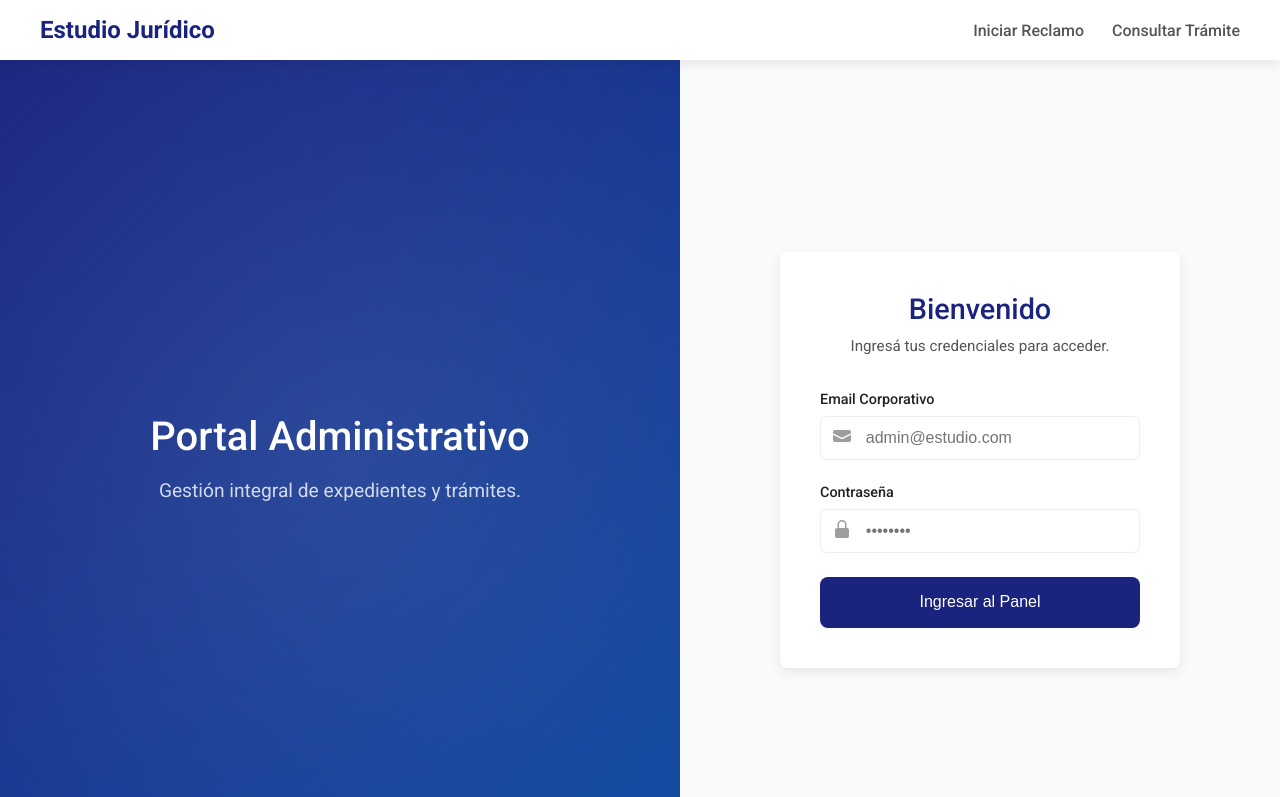
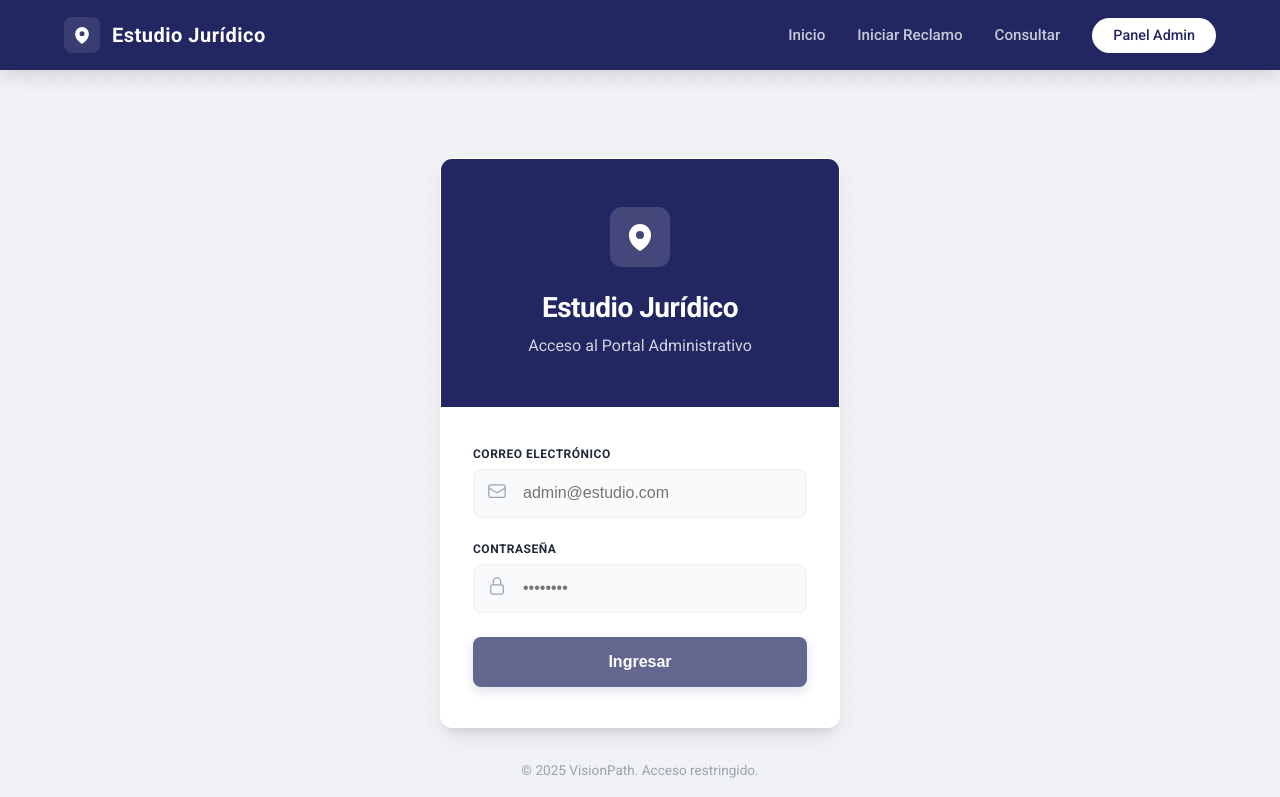
Before and after one commit to matibbaez/estudio-web, an Angular app: page /login in a window 1280 px wide. Shown: the top 797 px of the page. Built offline with nearby package versions, Linux system fonts and the light colour scheme.

Commit message:
Se cambia el diseño del navbar y login

```diff
--- a/angular.json
+++ b/angular.json
@@ -43,8 +43,8 @@
                   },
                   {
                     "type": "anyComponentStyle",
-                    "maximumWarning": "2kb",
-                    "maximumError": "4kb"
+                    "maximumWarning": "10kb",
+                    "maximumError": "20kb"
                   }
                 ],
                 "fileReplacements": [
--- a/src/app/components/navbar/navbar.html
+++ b/src/app/components/navbar/navbar.html
@@ -2,32 +2,36 @@
   <div class="navbar-container">
 
     <a class="navbar-brand" routerLink="/" (click)="cerrarMenu()">
-      Estudio Jurídico
+      <div class="brand-icon">
+        <svg xmlns="http://www.w3.org/2000/svg" viewBox="0 0 24 24" fill="currentColor">
+          <path fill-rule="evenodd" d="M11.54 22.351l.07.04.028.016a.76.76 0 00.723 0l.028-.015.071-.041a16.975 16.975 0 001.144-.742 19.58 19.58 0 002.683-2.282c1.944-1.99 3.963-4.98 3.963-8.827a8.25 8.25 0 00-16.5 0c0 3.846 2.02 6.837 3.963 8.827a19.58 19.58 0 002.682 2.282 16.975 16.975 0 001.145.742zM12 13.5a3 3 0 100-6 3 3 0 000 6z" clip-rule="evenodd" />
+        </svg>
+      </div>
+      <span class="brand-text">Estudio Jurídico</span>
     </a>
 
     <div class="navbar-links-desktop">
-      <a routerLink="/iniciar-reclamo" routerLinkActive="active">
-        Iniciar Reclamo
-      </a>
-      <a routerLink="/consultar-tramite" routerLinkActive="active">
-        Consultar Trámite
+      <a routerLink="/" routerLinkActive="active" [routerLinkActiveOptions]="{exact: true}">Inicio</a>
+      <a routerLink="/iniciar-reclamo" routerLinkActive="active">Iniciar Reclamo</a>
+      <a routerLink="/consultar-tramite" routerLinkActive="active">Consultar</a>
+      <a routerLink="/login" class="btn-admin" routerLinkActive="active-btn">
+        Panel Admin
       </a>
     </div>
 
-    <button class="mobile-menu-button" (click)="toggleMenu()">
-        <span></span>
-        <span></span>
-        <span></span>
+    <button class="mobile-menu-button" (click)="toggleMenu()" aria-label="Menu">
+      <span></span>
+      <span></span>
+      <span></span>
     </button>
 
   </div>
 
-  <div class="mobile-menu-links" [class.abierto]="menuAbierto">
-    <a routerLink="/iniciar-reclamo" routerLinkActive="active" (click)="cerrarMenu()">
-      Iniciar Reclamo
-    </a>
-    <a routerLink="/consultar-tramite" routerLinkActive="active" (click)="cerrarMenu()">
-      Consultar Trámite
-    </a>
+  <div class="mobile-menu-dropdown" [class.abierto]="menuAbierto">
+    <a routerLink="/" routerLinkActive="active" [routerLinkActiveOptions]="{exact: true}" (click)="cerrarMenu()">Inicio</a>
+    <a routerLink="/iniciar-reclamo" routerLinkActive="active" (click)="cerrarMenu()">Iniciar Reclamo</a>
+    <a routerLink="/consultar-tramite" routerLinkActive="active" (click)="cerrarMenu()">Consultar Estado</a>
+    <div class="divider"></div>
+    <a routerLink="/login" class="link-admin" (click)="cerrarMenu()">Acceso Administrativo</a>
   </div>
 </nav>
--- a/src/app/components/navbar/navbar.scss
+++ b/src/app/components/navbar/navbar.scss
@@ -1,52 +1,88 @@
-/* Usamos las variables globales que definimos en styles.scss */
+/* Usamos variables globales */
+
 :host {
-  display: block; // Importante para que el navbar ocupe su espacio
+  display: block;
+  position: sticky; /* ¡Se pega arriba! */
+  top: 0;
+  z-index: 1000; /* Por encima de todo */
+  width: 100%;
 }
 
 .navbar {
-  background-color: var(--color-fondo-tarjeta); // ¡Ahora es blanco!
-  color: var(--color-texto-principal);
-  padding: 1rem 2rem;
-  box-shadow: var(--sombra-tarjeta); // ¡La "flotación"!
-  position: relative; // Para que el menú móvil se posicione bien
-  z-index: 1000;
+  background-color: var(--color-primario); /* Azul Oscuro */
+  color: white;
+  box-shadow: 0 4px 20px rgba(0, 0, 0, 0.15); /* Sombra suave */
+  height: 70px; /* Altura fija elegante */
+  display: flex;
+  align-items: center;
+  transition: all 0.3s ease;
 }
 
 .navbar-container {
+  width: 100%;
   max-width: 1200px;
   margin: 0 auto;
+  padding: 0 1.5rem;
   display: flex;
   justify-content: space-between;
   align-items: center;
+  height: 100%;
 }
 
+/* --- MARCA --- */
 .navbar-brand {
-  color: var(--color-primario); // El logo/marca usa el color primario
-  font-size: 1.5rem;
-  font-weight: 700; // Más grueso
+  display: flex;
+  align-items: center;
+  gap: 0.75rem;
   text-decoration: none;
+  color: white;
+  cursor: pointer;
+
+  .brand-icon {
+    width: 36px;
+    height: 36px;
+    background-color: rgba(255, 255, 255, 0.1);
+    border-radius: 8px;
+    display: flex;
+    align-items: center;
+    justify-content: center;
+
+    svg {
+      width: 20px;
+      height: 20px;
+      color: white;
+    }
+  }
+
+  .brand-text {
+    font-size: 1.25rem;
+    font-weight: 700;
+    letter-spacing: 0.5px;
+  }
 }
 
-/* ---------------------------------- */
-/* 1. LINKS DE ESCRITORIO
-/* ---------------------------------- */
+/* --- LINKS ESCRITORIO --- */
 .navbar-links-desktop {
+  display: flex;
+  align-items: center;
+  gap: 2rem;
+
   a {
-    color: var(--color-texto-secundario);
+    color: rgba(255, 255, 255, 0.75); /* Blanco un poco transparente */
     text-decoration: none;
-    font-size: 1rem;
+    font-size: 0.95rem;
     font-weight: 500;
-    margin-left: 1.5rem;
-    padding-bottom: 0.5rem; // Espacio para el borde
+    transition: all 0.3s ease;
     position: relative;
-    transition: color 0.3s ease;
+    padding: 0.5rem 0;
 
-    // Borde inferior sutil para el link activo
+    &:hover {
+      color: white;
+    }
+
     &.active {
-      color: var(--color-primario);
-      font-weight: 700;
+      color: white;
 
-      // Animación de la línea
       &::after {
         content: '';
         position: absolute;
@@ -54,112 +90,89 @@
         left: 0;
         width: 100%;
         height: 2px;
-        background-color: var(--color-primario);
+        background-color: #ffffff; // <-- ¡AHORA ES BLANCO PURO!
+        border-radius: 2px;
       }
     }
+  }
 
-    &:hover:not(.active) {
+  /* Botón especial para Admin */
+  .btn-admin {
+    background-color: rgba(255, 255, 255, 0.1);
+    padding: 0.5rem 1.25rem;
+    border-radius: 20px;
+    font-size: 0.9rem;
+    color: white;
+    border: 1px solid transparent;
+
+    &:hover {
+      background-color: white;
       color: var(--color-primario);
     }
+
+    &.active-btn {
+      background-color: white;
+      color: var(--color-primario);
+    }
+
+    &::after { display: none; } /* Sin línea abajo */
   }
 }
 
-/* ---------------------------------- */
-/* 5. ESTILOS PARA EL BOTÓN MÓVIL (HAMBURGUESA ANIMADA)
-/* (Esto reemplaza los estilos de .mobile-menu-button que teníamos)
-/* ---------------------------------- */
-
+/* --- BOTÓN HAMBURGUESA (Móvil) --- */
 .mobile-menu-button {
-  display: none; // Oculto en desktop (esto ya lo teníamos)
+  display: none; /* Oculto en desktop */
   background: none;
   border: none;
   cursor: pointer;
+  width: 30px;
+  height: 24px;
+  position: relative;
+  padding: 0;
+  z-index: 1001;
 
-  // Contenedor para las 3 líneas
-  width: 28px;
-  height: 24px;
-  position: relative; // Para posicionar las líneas adentro
-  z-index: 1001; // Asegurarse de que esté sobre el menú móvil
-
-  // Las 3 líneas (el ícono)
   span {
     display: block;
     position: absolute;
-    height: 3px; // Grosor de la línea
+    height: 2px;
     width: 100%;
-    background-color: var(--color-primario);
-    border-radius: 3px;
+    background-color: white;
+    border-radius: 2px;
     left: 0;
+    transition: all 0.3s ease;
 
-    // ¡La transición! Esta es la clave de la animación
-    transition: all 0.3s cubic-bezier(0.68, -0.55, 0.27, 1.55);
-
-    // Posición inicial de cada línea
     &:nth-child(1) { top: 0; }
     &:nth-child(2) { top: 10px; }
     &:nth-child(3) { top: 20px; }
   }
 }
 
-/* ---------------------------------- */
-/* 6. LA MAGIA: ANIMACIÓN A "X"
-/* ---------------------------------- */
-
-/* Cuando el <nav> (el padre) tenga la clase .menu-abierto...
-  buscamos nuestro botón y animamos las líneas de adentro.
-*/
-.navbar.menu-abierto {
-
-  .mobile-menu-button span {
-
-    // 1. La línea de ARRIBA: Rota 45 grados y se mueve al centro
-    &:nth-child(1) {
-      transform: translateY(10px) rotate(45deg);
-    }
-
-    // 2. La línea del MEDIO: Se desvanece
-    &:nth-child(2) {
-      opacity: 0;
-    }
-
-    // 3. La línea de ABAJO: Rota -45 grados y se mueve al centro
-    &:nth-child(3) {
-      transform: translateY(-10px) rotate(-45deg);
-    }
-  }
+/* Animación a "X" cuando está abierto */
+.navbar.menu-abierto .mobile-menu-button span {
+  &:nth-child(1) { transform: translateY(10px) rotate(45deg); }
+  &:nth-child(2) { opacity: 0; }
+  &:nth-child(3) { transform: translateY(-10px) rotate(-45deg); }
 }
 
-/* No te olvides de la Media Query que teníamos,
-  que es la que hace aparecer el botón en móvil
-*/
-@media (max-width: 768px) {
-  .mobile-menu-button {
-    display: block; // Mostramos botón hamburguesa
-  }
+/* --- MENÚ DESPLEGABLE (Móvil) --- */
+.mobile-menu-dropdown {
+  display: none; /* Oculto por defecto */
+  position: absolute;
+  top: 70px; /* Altura del navbar */
+  left: 0;
+  width: 100%;
+  background-color: var(--color-primario); /* Mismo color que navbar */
+  box-shadow: 0 10px 20px rgba(0, 0, 0, 0.1);
+  border-top: 1px solid rgba(255, 255, 255, 0.1);
+  padding: 1rem 0;
 
-  // (El resto de las reglas de la media query
-  // .navbar-links-desktop { display: none; }
-  // se quedan como estaban)
-}
+  /* Animación */
+  transform: translateY(-20px);
+  opacity: 0;
+  transition: all 0.3s ease;
+  pointer-events: none;
 
-/* ---------------------------------- */
-/* 3. LINKS DE MÓVIL (MENÚ DESPLEGABLE)
-/* ---------------------------------- */
-.mobile-menu-links {
-  display: none; // Oculto por defecto
-  width: 100%;
-  background-color: var(--color-fondo-tarjeta);
-  box-shadow: 0 8px 10px rgba(0, 0, 0, 0.05); // Sombra suave hacia abajo
-
-  // Animación de despliegue
-  transform: translateY(-10px);
-  opacity: 0;
-  pointer-events: none;
-  transition: transform 0.3s ease, opacity 0.3s ease;
-
-  // Estado abierto
   &.abierto {
-    display: block;
     transform: translateY(0);
     opacity: 1;
     pointer-events: auto;
@@ -167,39 +180,39 @@
 
   a {
     display: block;
-    padding: 1.25rem 2rem;
-    text-align: center;
+    padding: 1rem 2rem;
+    color: rgba(255, 255, 255, 0.8);
     text-decoration: none;
-    color: var(--color-texto-principal);
-    font-weight: 500;
-    border-top: 1px solid var(--color-borde-suave);
+    font-size: 1rem;
+    border-left: 4px solid transparent;
+
+    &:hover {
+      background-color: rgba(255, 255, 255, 0.05);
+      color: white;
+    }
 
     &.active {
-      color: var(--color-primario);
-      background-color: var(--color-fondo-pagina);
+      color: white;
+      border-left-color: var(--color-exito);
+      background-color: rgba(255, 255, 255, 0.05);
     }
+  }
+
+  .divider {
+    height: 1px;
+    background-color: rgba(255, 255, 255, 0.1);
+    margin: 0.5rem 2rem;
+  }
+
+  .link-admin {
+    font-weight: 600;
+    color: #90caf9; /* Un azul clarito para destacar */
   }
 }
 
-
-/* ---------------------------------- */
-/* 4. MEDIA QUERY (La magia del responsive)
-/* ---------------------------------- */
+/* --- RESPONSIVE --- */
 @media (max-width: 768px) {
-
-  .navbar-links-desktop {
-    display: none; // Ocultamos links de escritorio
-  }
-
-  .mobile-menu-button {
-    display: block; // Mostramos botón hamburguesa
-  }
-
-  // Hacemos que el menú desplegable ocupe el ancho
-  .mobile-menu-links {
-    position: absolute;
-    top: 100%; // Justo debajo del navbar
-    left: 0;
-    right: 0;
-  }
+  .navbar-links-desktop { display: none; }
+  .mobile-menu-button { display: block; }
+  .mobile-menu-dropdown { display: block; }
 }
--- a/src/app/pages/login/login.html
+++ b/src/app/pages/login/login.html
@@ -1,27 +1,28 @@
-<div class="login-container">
+<div class="login-page">
 
-  <div class="login-visual">
-    <div class="visual-content">
-      <h2>Portal Administrativo</h2>
-      <p>Gestión integral de expedientes y trámites.</p>
-    </div>
-  </div>
+  <div class="login-container">
 
-  <div class="login-form-wrapper">
     <div class="login-card">
 
       <div class="login-header">
-        <h3>Bienvenido</h3>
-        <p>Ingresá tus credenciales para acceder.</p>
+
+        <div class="brand-icon">
+          <svg xmlns="http://www.w3.org/2000/svg" viewBox="0 0 24 24" fill="currentColor">
+            <path fill-rule="evenodd" d="M11.54 22.351l.07.04.028.016a.76.76 0 00.723 0l.028-.015.071-.041a16.975 16.975 0 001.144-.742 19.58 19.58 0 002.683-2.282c1.944-1.99 3.963-4.98 3.963-8.827a8.25 8.25 0 00-16.5 0c0 3.846 2.02 6.837 3.963 8.827a19.58 19.58 0 002.682 2.282 16.975 16.975 0 001.145.742zM12 13.5a3 3 0 100-6 3 3 0 000 6z" clip-rule="evenodd" />
+          </svg>
+        </div>
+
+        <h1>Estudio Jurídico</h1>
+        <p>Acceso al Portal Administrativo</p>
       </div>
 
-      <form [formGroup]="loginForm" (ngSubmit)="onSubmit()" class="form-moderno">
+      <form [formGroup]="loginForm" (ngSubmit)="onSubmit()" class="login-form">
 
         <div class="form-field icon-field">
-          <label for="email">Email Corporativo</label>
+          <label for="email">Correo Electrónico</label>
           <div class="input-wrapper">
             <span class="icon">
-              <svg xmlns="http://www.w3.org/2000/svg" viewBox="0 0 20 20" fill="currentColor"><path d="M3 4a2 2 0 00-2 2v1.161l8.441 4.221a1.25 1.25 0 001.118 0L19 7.161V6a2 2 0 00-2-2H3zM19 8.839l-7.77 3.885a2.75 2.75 0 01-2.46 0L1 8.839V14a2 2 0 002 2h14a2 2 0 002-2V8.839z" /></svg>
+              <svg xmlns="http://www.w3.org/2000/svg" fill="none" viewBox="0 0 24 24" stroke-width="1.5" stroke="currentColor"><path stroke-linecap="round" stroke-linejoin="round" d="M21.75 6.75v10.5a2.25 2.25 0 01-2.25 2.25h-15a2.25 2.25 0 01-2.25-2.25V6.75m19.5 0A2.25 2.25 0 0019.5 4.5h-15a2.25 2.25 0 00-2.25 2.25m19.5 0v.243a2.25 2.25 0 01-1.07 1.916l-7.5 4.615a2.25 2.25 0 01-2.36 0L3.32 8.91a2.25 2.25 0 01-1.07-1.916V6.75" /></svg>
             </span>
             <input id="email" type="email" formControlName="email" placeholder="admin@estudio.com">
           </div>
@@ -34,22 +35,26 @@
           <label for="password">Contraseña</label>
           <div class="input-wrapper">
             <span class="icon">
-              <svg xmlns="http://www.w3.org/2000/svg" viewBox="0 0 20 20" fill="currentColor"><path fill-rule="evenodd" d="M10 1a4.5 4.5 0 00-4.5 4.5V9H5a2 2 0 00-2 2v6a2 2 0 002 2h10a2 2 0 002-2v-6a2 2 0 00-2-2h-.5V5.5A4.5 4.5 0 0010 1zm3 8V5.5a3 3 0 10-6 0V9h6z" clip-rule="evenodd" /></svg>
+              <svg xmlns="http://www.w3.org/2000/svg" fill="none" viewBox="0 0 24 24" stroke-width="1.5" stroke="currentColor"><path stroke-linecap="round" stroke-linejoin="round" d="M16.5 10.5V6.75a4.5 4.5 0 10-9 0v3.75m-.75 11.25h10.5a2.25 2.25 0 002.25-2.25v-6.75a2.25 2.25 0 00-2.25-2.25H6.75a2.25 2.25 0 00-2.25 2.25v6.75a2.25 2.25 0 002.25 2.25z" /></svg>
             </span>
             <input id="password" type="password" formControlName="password" placeholder="••••••••">
           </div>
           <div *ngIf="loginForm.get('password')?.invalid && loginForm.get('password')?.touched" class="error">
-            La contraseña es obligatoria.
+            Contraseña requerida.
           </div>
         </div>
 
-        <button type="submit" [disabled]="loginForm.invalid || isLoading" class="btn btn-primary btn-largo">
-          <span *ngIf="!isLoading">Ingresar al Panel</span>
+        <button type="submit" [disabled]="loginForm.invalid || isLoading" class="btn-login">
+          <span *ngIf="!isLoading">Ingresar</span>
           <span *ngIf="isLoading"><div class="spinner"></div></span>
         </button>
 
       </form>
     </div>
+
+    <div class="login-footer">
+      <p>&copy; 2025 VisionPath. Acceso restringido.</p>
+    </div>
+
   </div>
-
 </div>
--- a/src/app/pages/login/login.scss
+++ b/src/app/pages/login/login.scss
@@ -1,106 +1,104 @@
-/* Usamos variables globales de styles.scss */
+/* Usamos variables globales */
+
+.login-page {
+  min-height: 100vh;
+  width: 100%;
+  display: flex;
+  align-items: center;
+  justify-content: center;
+
+  /* CAMBIO: Fondo claro y limpio en lugar de oscuro */
+  background-color: #f0f2f5;
+  background-image: radial-gradient(#e2e8f0 1px, transparent 1px);
+  background-size: 20px 20px; /* Un patrón de puntitos muy sutil y pro */
+  padding: 1rem;
+}
 
 .login-container {
+  width: 100%;
+  max-width: 400px;
   display: flex;
-  min-height: 100vh; /* Ocupa toda la pantalla */
-  background-color: #ffffff;
+  flex-direction: column;
+  align-items: center;
 }
 
-/* --- COLUMNA IZQUIERDA (Visual) --- */
-.login-visual {
-  display: none; /* Oculto en móvil */
+/* --- BRANDING (Lo sacamos de arriba y lo metemos en la tarjeta visualmente) --- */
+.brand-header {
+  display: none; /* Ocultamos el de afuera para limpiar la vista */
+}
 
-  @media (min-width: 768px) {
+/* --- TARJETA --- */
+.login-card {
+  background-color: white;
+  border-radius: var(--borde-redondeado);
+  width: 100%;
+  box-shadow: var(--sombra-tarjeta);
+  overflow: hidden; /* Para que la cabecera de color respete los bordes */
+  border: 1px solid white;
+}
+
+/* --- CABECERA INTEGRADA (NUEVO DISEÑO) --- */
+/* --- CABECERA INTEGRADA (ESTILOS ARREGLADOS) --- */
+.login-header {
+  background-color: var(--color-primario);
+  padding: 3rem 2rem;
+  text-align: center;
+  color: white;
+
+  /* Estilos para el ícono */
+  .brand-icon {
+    width: 60px;
+    height: 60px;
+    background-color: rgba(255, 255, 255, 0.15); // Un poco transparente
+    border-radius: 12px;
     display: flex;
-    flex: 1; /* Toma el espacio disponible */
-    background-color: var(--color-primario);
-    background-image: linear-gradient(135deg, var(--color-primario) 0%, #0d47a1 100%);
-    color: white;
     align-items: center;
     justify-content: center;
-    padding: 3rem;
-    position: relative;
-    overflow: hidden;
+    margin: 0 auto 1.5rem auto; // Centrado y con espacio abajo
 
-    /* Un detalle sutil de fondo */
-    &::after {
-      content: '';
-      position: absolute;
-      top: -50%;
-      left: -50%;
-      width: 200%;
-      height: 200%;
-      background: radial-gradient(circle, rgba(255,255,255,0.1) 0%, transparent 60%);
-      pointer-events: none;
+    svg {
+      width: 32px;
+      height: 32px;
+      color: white;
     }
+  }
+
+  /* Estilos para el H1 (Título Principal) */
+  h1 {
+    font-size: 1.75rem;
+    color: white;
+    font-weight: 700;
+    margin: 0 0 0.5rem 0;
+    letter-spacing: -0.5px;
+    line-height: 1.2;
+  }
+
+  p {
+    color: rgba(255, 255, 255, 0.8);
+    font-size: 1rem;
+    margin: 0;
+    font-weight: 400;
   }
 }
 
-.visual-content {
-  position: relative;
-  z-index: 2;
-  text-align: center;
-
-  h2 {
-    color: white;
-    font-size: 2.5rem;
-    margin-bottom: 1rem;
-  }
-  p {
-    color: rgba(255, 255, 255, 0.8);
-    font-size: 1.2rem;
-  }
+/* --- CUERPO DEL FORMULARIO --- */
+.login-form {
+  padding: 2.5rem 2rem; /* Espaciado interno */
 }
 
-
-/* --- COLUMNA DERECHA (Formulario) --- */
-.login-form-wrapper {
-  flex: 1; /* Toma el espacio disponible */
-  display: flex;
-  align-items: center;
-  justify-content: center;
-  padding: 2rem;
-  background-color: #f9fafb; /* Gris muy clarito */
-
-  @media (min-width: 768px) {
-    max-width: 600px; /* Limita el ancho en desktop */
-  }
-}
-
-.login-card {
-  width: 100%;
-  max-width: 400px;
-  background-color: white;
-  padding: 2.5rem;
-  border-radius: var(--borde-redondeado);
-  box-shadow: var(--sombra-tarjeta);
-}
-
-.login-header {
-  margin-bottom: 2rem;
-  text-align: center;
-
-  h3 {
-    font-size: 1.8rem;
-    color: var(--color-primario);
-    margin-bottom: 0.5rem;
-  }
-  p {
-    color: var(--color-texto-secundario);
-    font-size: 0.95rem;
-  }
-}
-
-/* --- ESTILOS DE INPUTS (Copiados y mejorados) --- */
+/* --- INPUTS --- */
 .form-field {
   margin-bottom: 1.5rem;
 
   label {
     display: block;
-    font-weight: 500;
+    font-size: 0.85rem;
+    font-weight: 600;
+    color: var(--color-texto-principal);
     margin-bottom: 0.5rem;
-    font-size: 0.9rem;
-    color: var(--color-texto-principal);
+    text-transform: uppercase;
+    letter-spacing: 0.5px;
+    font-size: 0.75rem;
   }
 
   .input-wrapper {
@@ -109,25 +107,29 @@
 
   .icon {
     position: absolute;
-    left: 12px;
+    left: 14px;
     top: 50%;
     transform: translateY(-50%);
-    color: #9e9e9e;
+    color: #9ca3af;
+    z-index: 10;
     svg { width: 20px; height: 20px; }
   }
 
   input {
     width: 100%;
-    padding: 0.75rem 0.75rem 0.75rem 2.8rem; /* Espacio para el ícono */
-    border: 1px solid var(--color-borde-suave);
-    border-radius: 6px;
+    padding: 0.85rem 0.85rem 0.85rem 3rem; /* Más espacio */
+    border: 2px solid #f3f4f6; /* Borde muy suave por defecto */
+    border-radius: 8px;
     font-size: 1rem;
-    transition: all 0.2s;
+    color: var(--color-texto-principal);
+    background-color: #f9fafb;
+    transition: all 0.2s ease;
 
     &:focus {
       outline: none;
-      border-color: var(--color-primario);
-      box-shadow: 0 0 0 3px rgba(26, 35, 126, 0.1);
+      background-color: white;
+      border-color: var(--color-primario); /* Borde de TU color al enfocar */
+      box-shadow: 0 0 0 4px rgba(34, 39, 97, 0.1); /* Glow suave de tu color */
     }
   }
 
@@ -135,25 +137,57 @@
     color: var(--color-error);
     font-size: 0.8rem;
     margin-top: 0.4rem;
+    font-weight: 500;
   }
 }
 
 /* --- BOTÓN --- */
-.btn-largo {
+.btn-login {
   width: 100%;
-  margin-top: 1rem;
-  padding: 0.9rem;
+  padding: 1rem;
+  background-color: var(--color-primario); /* ¡TU COLOR! */
+  color: white;
+  border: none;
+  border-radius: 8px;
   font-size: 1rem;
+  font-weight: 700;
+  cursor: pointer;
+  transition: transform 0.1s, background-color 0.2s;
+  margin-top: 1.5rem;
   display: flex;
   justify-content: center;
   align-items: center;
+  min-height: 50px;
+  box-shadow: 0 4px 12px rgba(34, 39, 97, 0.2); /* Sombra con tu color */
+
+  &:hover {
+    background-color: var(--color-primario-hover);
+    transform: translateY(-1px);
+  }
+
+  &:disabled {
+    opacity: 0.7;
+    cursor: not-allowed;
+    transform: none;
+  }
 }
 
-/* (El spinner ya lo tenés global o copiado) */
+/* --- FOOTER --- */
+.login-footer {
+  margin-top: 2rem;
+  text-align: center;
+
+  p {
+    font-size: 0.85rem;
+    color: #9ca3af;
+  }
+}
+
+/* Spinner */
 .spinner {
-  width: 20px;
-  height: 20px;
-  border: 2px solid rgba(255,255,255,0.3);
+  width: 24px;
+  height: 24px;
+  border: 3px solid rgba(255, 255, 255, 0.3);
   border-top-color: white;
   border-radius: 50%;
   animation: spin 1s linear infinite;
--- a/src/styles.scss
+++ b/src/styles.scss
@@ -2,26 +2,26 @@
 /* 1. VARIABLES GLOBALES (Nuestro Sistema de Diseño)
 /* ---------------------------------- */
 :root {
-  // Paleta de Colores
-  --color-primario: #1a237e;     // El azul oscuro que definimos
-  --color-primario-hover: #534bae;
-  --color-secundario: #424242;
-  --color-error: #dc3545;
-  --color-exito: #28a745;
+  // ¡TU NUEVO COLOR!
+  --color-primario: #222761;       // Azul Real Profundo
+  --color-primario-hover: #1a1e4d; // Un poquito más oscuro para hover
 
-  // Colores de UI (La clave)
-  --color-fondo-pagina: #f4f7f6;  // Un gris muy suave, no blanco
-  --color-fondo-tarjeta: #ffffff; // Las tarjetas SÍ son blancas
-  --color-texto-principal: #212121;
-  --color-texto-secundario: #555;
-  --color-borde-suave: #eeeeee;
+  --color-secundario: #5c6bc0;     // Un azul más claro para detalles secundarios
 
-  // Tipografía
+  --color-exito: #2e7d32;
+  --color-error: #c62828;
+
+  // UI
+  --color-fondo-pagina: #f3f4f6;   // Un gris muy suave y moderno
+  --color-fondo-tarjeta: #ffffff;
+
+  --color-texto-principal: #1f2937;
+  --color-texto-secundario: #6b7280;
+  --color-borde-suave: #e5e7eb;
+
   --font-familia-principal: 'Roboto', sans-serif;
-
-  // Efectos (La magia)
-  --sombra-tarjeta: 0 4px 12px rgba(0, 0, 0, 0.08);
-  --borde-redondeado: 8px;
+  --sombra-tarjeta: 0 10px 25px -5px rgba(0, 0, 0, 0.1), 0 8px 10px -6px rgba(0, 0, 0, 0.1);
+  --borde-redondeado: 12px;
 }
 
 /* ---------------------------------- */
```
